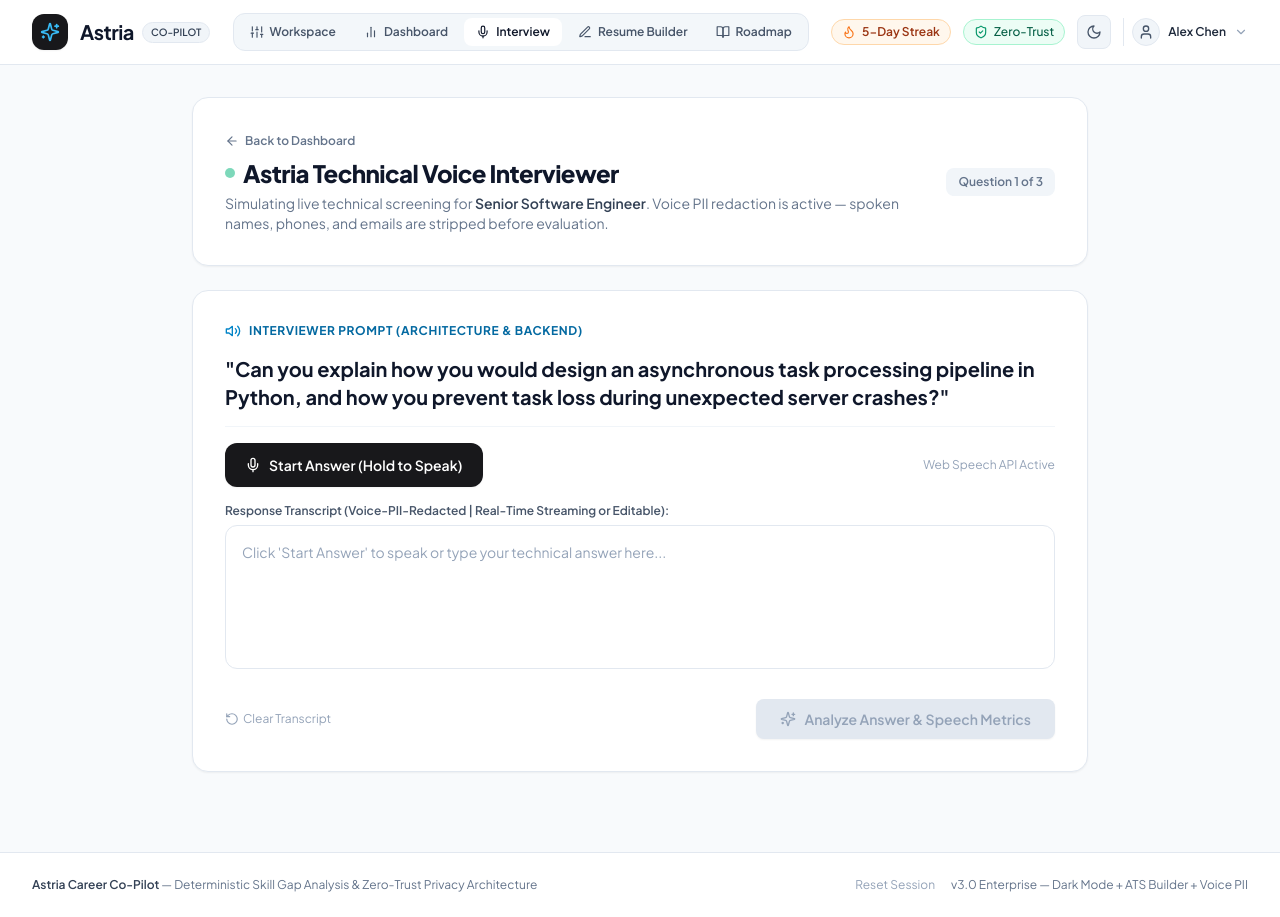
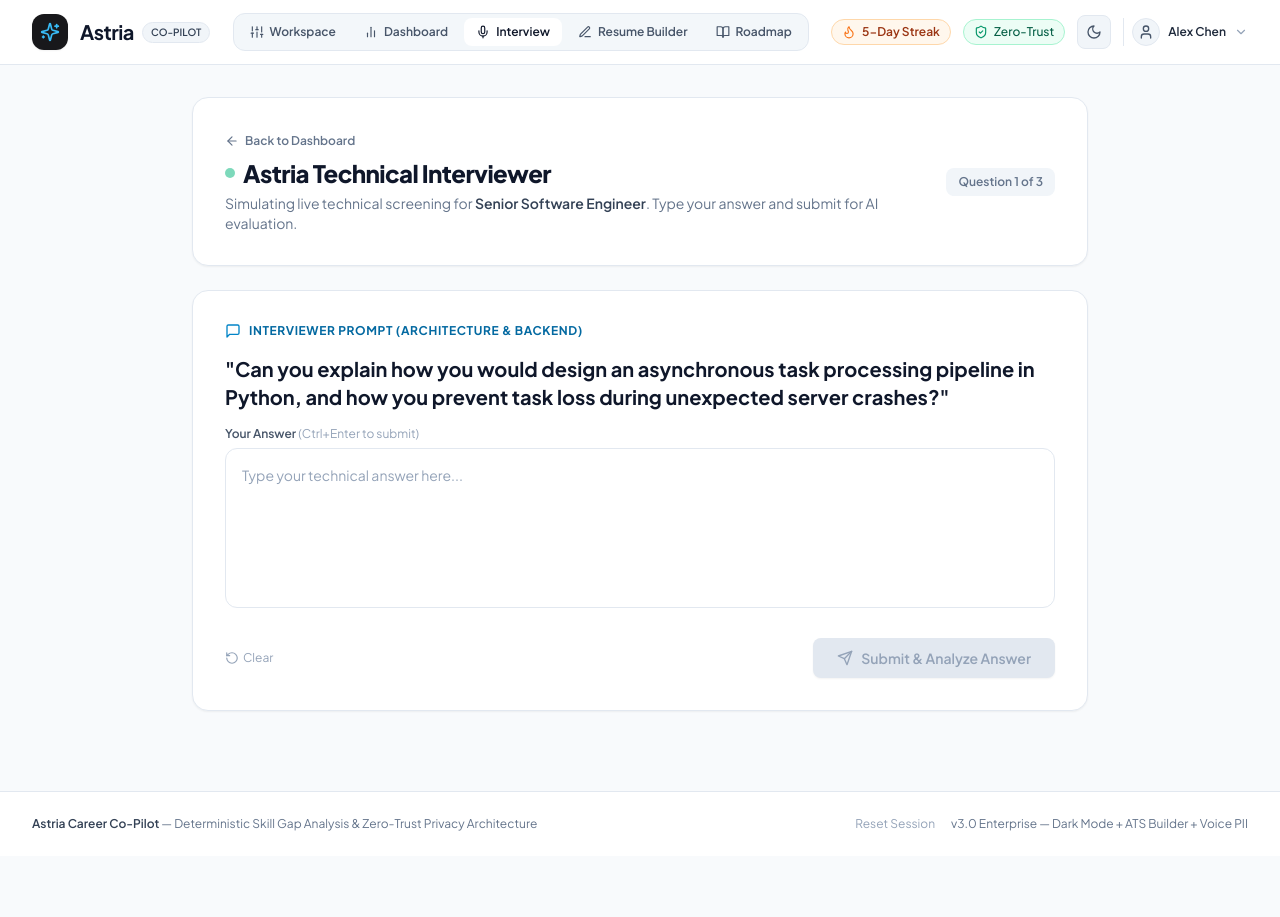
Before and after one commit to shettynvy60-commits/Astria, a React (Vite) app in the folder frontend/: page / in a window 1280 px wide. Both pictures are taken after a click on the button "Interview". After the commit the page ends 856 px from the top, so only its background shows below. Built offline with nearby package versions, Linux system fonts and the light colour scheme; the HTML template or start-up script is replaced by a standard one.

Commit message:
Remove voice assistant feature from InterviewModule - chat only

```diff
--- a/frontend/src/components/InterviewModule.jsx
+++ b/frontend/src/components/InterviewModule.jsx
@@ -1,7 +1,6 @@
-import React, { useState, useEffect, useRef } from 'react';
+import React, { useState } from 'react';
 import {
-  Mic, MicOff, RotateCcw, CheckCircle2, AlertCircle, Volume2,
-  Send, Sparkles, ArrowLeft, ChevronRight, Shield
+  RotateCcw, CheckCircle2, Send, Sparkles, ArrowLeft, ChevronRight, MessageSquare
 } from 'lucide-react';
 
 const INTERVIEW_QUESTIONS = [
@@ -27,69 +26,16 @@
 
 const FILLER_WORD_REGEX = /\b(um|uh|like|you know|basically|actually)\b/gi;
 
-// Voice PII redaction filter - strips spoken personal identity details
-function redactVoicePII(transcript) {
-  let redacted = transcript;
-  // Spoken name patterns (e.g. "my name is John Smith", "I'm Alex Chen")
-  redacted = redacted.replace(/\b(?:my name is|i'm|i am|call me)\s+([A-Z][a-z]+(?:\s+[A-Z][a-z]+)*)/gi,
-    (match, name) => match.replace(name, '[SPOKEN_NAME_REDACTED]'));
-  // Phone numbers spoken
-  redacted = redacted.replace(/\b(?:\+?1[-.\s]?)?\(?\d{3}\)?[-.\s]?\d{3}[-.\s]?\d{4}\b/g, '[SPOKEN_PHONE_REDACTED]');
-  // Email addresses spoken/typed
-  redacted = redacted.replace(/\b[A-Za-z0-9._%+-]+@[A-Za-z0-9.-]+\.[A-Za-z]{2,}\b/g, '[SPOKEN_EMAIL_REDACTED]');
-  // Location patterns
-  redacted = redacted.replace(/\b(?:i live in|i'm from|i'm based in|located in)\s+([A-Z][a-zA-Z\s,]+)/gi,
-    (match, loc) => match.replace(loc, '[SPOKEN_LOCATION_REDACTED]'));
-  return redacted;
-}
-
 export default function InterviewModule({ targetRole = 'Software Engineer', onBackToDashboard, onUpdateMetrics }) {
   const [currentQuestionIndex, setCurrentQuestionIndex] = useState(0);
   const [candidateAnswer, setCandidateAnswer] = useState('');
-  const [isListening, setIsListening] = useState(false);
   const [isEvaluating, setIsEvaluating] = useState(false);
   const [evaluationResult, setEvaluationResult] = useState(null);
-  const [speechSupported, setSpeechSupported] = useState(true);
-  const [piiRedacted, setPiiRedacted] = useState(false);
-  const recognitionRef = useRef(null);
   const question = INTERVIEW_QUESTIONS[currentQuestionIndex];
 
-  useEffect(() => {
-    const SpeechRecognition = window.SpeechRecognition || window.webkitSpeechRecognition;
-    if (SpeechRecognition) {
-      const recognition = new SpeechRecognition();
-      recognition.continuous = true;
-      recognition.interimResults = true;
-      recognition.lang = 'en-US';
-      recognition.onresult = (event) => {
-        let transcript = '';
-        for (let i = 0; i < event.results.length; i++) {
-          transcript += event.results[i][0].transcript + ' ';
-        }
-        // Apply voice PII redaction immediately before storing
-        const raw = transcript.trim();
-        const redacted = redactVoicePII(raw);
-        if (redacted !== raw) setPiiRedacted(true);
-        setCandidateAnswer(redacted);
-      };
-      recognition.onerror = () => setIsListening(false);
-      recognition.onend = () => setIsListening(false);
-      recognitionRef.current = recognition;
-    } else {
-      setSpeechSupported(false);
-    }
-    return () => { try { recognitionRef.current?.abort(); } catch {} };
-  }, []);
-
-  const toggleListening = () => {
-    if (!speechSupported) { alert('Web Speech API not supported. Type your answer below.'); return; }
-    if (isListening) { recognitionRef.current?.stop(); setIsListening(false); }
-    else { setEvaluationResult(null); setPiiRedacted(false); try { recognitionRef.current?.start(); setIsListening(true); } catch {} }
-  };
 
   const handleEvaluate = () => {
     if (!candidateAnswer.trim()) return;
-    if (isListening) { recognitionRef.current?.stop(); setIsListening(false); }
     setIsEvaluating(true);
     setTimeout(() => {
       const fillerMatches = candidateAnswer.match(FILLER_WORD_REGEX) || [];
@@ -120,8 +66,14 @@
   };
 
   const handleNextQuestion = () => {
-    setCandidateAnswer(''); setEvaluationResult(null); setPiiRedacted(false);
+    setCandidateAnswer(''); setEvaluationResult(null);
     setCurrentQuestionIndex(prev => (prev + 1) % INTERVIEW_QUESTIONS.length);
+  };
+
+  const handleKeyDown = (e) => {
+    if (e.key === 'Enter' && (e.ctrlKey || e.metaKey)) {
+      handleEvaluate();
+    }
   };
 
   return (
@@ -133,10 +85,10 @@
           </button>
           <div className="flex items-center gap-2">
             <span className="w-2.5 h-2.5 rounded-full bg-emerald-500 animate-pulse" />
-            <h1 className="text-2xl font-extrabold text-slate-900 dark:text-slate-50 tracking-tight">Astria Technical Voice Interviewer</h1>
+            <h1 className="text-2xl font-extrabold text-slate-900 dark:text-slate-50 tracking-tight">Astria Technical Interviewer</h1>
           </div>
           <p className="text-sm text-slate-500 dark:text-slate-400 mt-1">
-            Simulating live technical screening for <strong className="text-slate-700 dark:text-slate-300 font-semibold">{targetRole}</strong>. Voice PII redaction is active — spoken names, phones, and emails are stripped before evaluation.
+            Simulating live technical screening for <strong className="text-slate-700 dark:text-slate-300 font-semibold">{targetRole}</strong>. Type your answer and submit for AI evaluation.
           </p>
         </div>
         <div className="text-xs font-semibold text-slate-500 dark:text-slate-400 bg-slate-100 dark:bg-slate-800 px-3 py-1.5 rounded-lg shrink-0">
@@ -146,46 +98,34 @@
 
       <div className="bg-white dark:bg-slate-900 p-6 sm:p-8 rounded-2xl border border-slate-200 dark:border-slate-800 shadow-sm space-y-4">
         <div className="flex items-center gap-2 text-xs font-bold uppercase tracking-wider text-sky-700 dark:text-sky-400">
-          <Volume2 className="w-4 h-4 text-sky-600" />
+          <MessageSquare className="w-4 h-4 text-sky-600" />
           <span>Interviewer Prompt ({question.topic})</span>
         </div>
         <h2 className="text-xl font-bold text-slate-900 dark:text-slate-50 leading-snug">"{question.question}"</h2>
 
-        <div className="pt-4 border-t border-slate-100 dark:border-slate-800 flex flex-col sm:flex-row items-center justify-between gap-4">
-          <div className="flex items-center gap-3 w-full sm:w-auto">
-            <button type="button" onClick={toggleListening}
-              className={`flex-1 sm:flex-initial inline-flex items-center justify-center gap-2 px-5 py-3 rounded-xl font-semibold text-sm transition-all shadow-sm ${isListening ? 'bg-rose-600 text-white animate-pulse' : 'bg-zinc-900 dark:bg-slate-200 text-white dark:text-slate-900 hover:bg-zinc-800 dark:hover:bg-white'}`}>
-              {isListening ? <><MicOff className="w-4 h-4" /><span>Stop Speaking</span></> : <><Mic className="w-4 h-4" /><span>Start Answer (Hold to Speak)</span></>}
-            </button>
-            {isListening && <span className="text-xs font-semibold text-rose-600 dark:text-rose-400 animate-pulse">● Listening & Transcribing...</span>}
-          </div>
-          <div className="flex items-center gap-2 text-xs text-slate-400 dark:text-slate-500">
-            {piiRedacted && (
-              <span className="flex items-center gap-1 text-emerald-600 dark:text-emerald-400 font-medium">
-                <Shield className="w-3.5 h-3.5" /> PII Redacted
-              </span>
-            )}
-            <span>{speechSupported ? 'Web Speech API Active' : 'Type response below'}</span>
-          </div>
-        </div>
-
         <div className="mt-4">
           <label className="block text-xs font-semibold text-slate-600 dark:text-slate-400 mb-1.5">
-            Response Transcript (Voice-PII-Redacted | Real-Time Streaming or Editable):
+            Your Answer <span className="font-normal text-slate-400 dark:text-slate-500">(Ctrl+Enter to submit)</span>
           </label>
-          <textarea value={candidateAnswer} onChange={e => setCandidateAnswer(e.target.value)}
-            placeholder="Click 'Start Answer' to speak or type your technical answer here..."
-            className="w-full h-36 p-4 border border-slate-200 dark:border-slate-700 rounded-xl text-sm text-slate-800 dark:text-slate-200 bg-white dark:bg-slate-800 focus:ring-2 focus:ring-sky-500 focus:border-sky-500 transition-all resize-none astria-input" />
+          <textarea
+            value={candidateAnswer}
+            onChange={e => setCandidateAnswer(e.target.value)}
+            onKeyDown={handleKeyDown}
+            placeholder="Type your technical answer here..."
+            className="w-full h-40 p-4 border border-slate-200 dark:border-slate-700 rounded-xl text-sm text-slate-800 dark:text-slate-200 bg-white dark:bg-slate-800 focus:ring-2 focus:ring-sky-500 focus:border-sky-500 transition-all resize-none astria-input"
+          />
         </div>
 
         <div className="flex items-center justify-between pt-2">
-          <button type="button" onClick={() => { setCandidateAnswer(''); setPiiRedacted(false); }}
+          <button type="button" onClick={() => setCandidateAnswer('')}
             className="text-xs text-slate-400 hover:text-slate-600 dark:hover:text-slate-300 inline-flex items-center gap-1">
-            <RotateCcw className="w-3.5 h-3.5" /><span>Clear Transcript</span>
+            <RotateCcw className="w-3.5 h-3.5" /><span>Clear</span>
           </button>
           <button type="button" onClick={handleEvaluate} disabled={!candidateAnswer.trim() || isEvaluating}
             className={`inline-flex items-center gap-2 px-6 py-2.5 rounded-lg text-sm font-semibold transition-all shadow-sm ${!candidateAnswer.trim() || isEvaluating ? 'bg-slate-200 dark:bg-slate-700 text-slate-400 dark:text-slate-500 cursor-not-allowed' : 'bg-zinc-900 dark:bg-slate-200 text-white dark:text-slate-900 hover:bg-zinc-800 dark:hover:bg-white'}`}>
-            {isEvaluating ? <><div className="w-4 h-4 border-2 border-white/30 border-t-white rounded-full animate-spin" /><span>Evaluating...</span></> : <><Sparkles className="w-4 h-4" /><span>Analyze Answer & Speech Metrics</span></>}
+            {isEvaluating
+              ? <><div className="w-4 h-4 border-2 border-white/30 border-t-white rounded-full animate-spin" /><span>Evaluating...</span></>
+              : <><Send className="w-4 h-4" /><span>Submit & Analyze Answer</span></>}
           </button>
         </div>
       </div>
@@ -197,7 +137,7 @@
               <div className="inline-flex items-center gap-1.5 px-3 py-1 rounded-full text-xs font-semibold bg-emerald-50 dark:bg-emerald-900/30 text-emerald-800 dark:text-emerald-300 border border-emerald-200 dark:border-emerald-800 mb-2">
                 <CheckCircle2 className="w-3.5 h-3.5" /><span>Evaluation Complete</span>
               </div>
-              <h3 className="text-xl font-bold text-slate-900 dark:text-slate-50">Performance Evaluation & Speech Feedback</h3>
+              <h3 className="text-xl font-bold text-slate-900 dark:text-slate-50">Performance Evaluation & Feedback</h3>
             </div>
             <div className="flex items-center gap-4">
               <div className="text-center">
```
